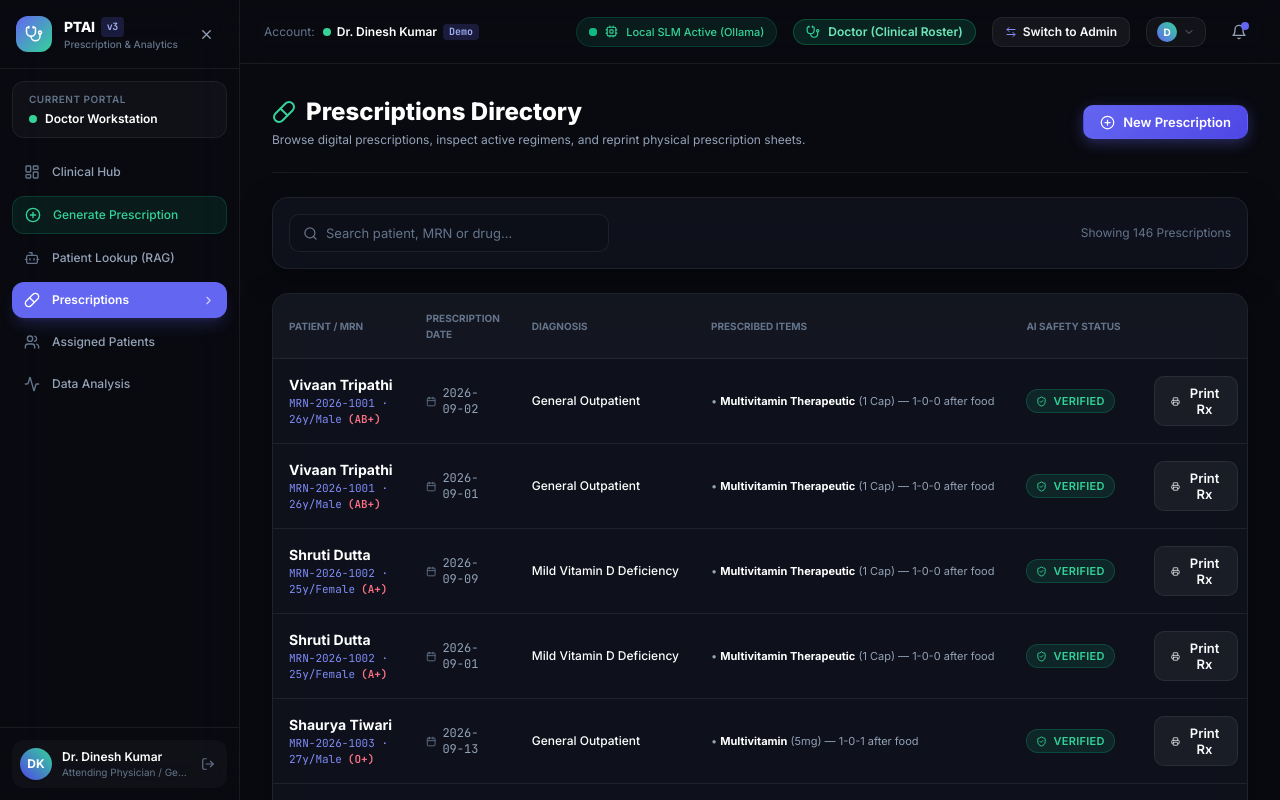
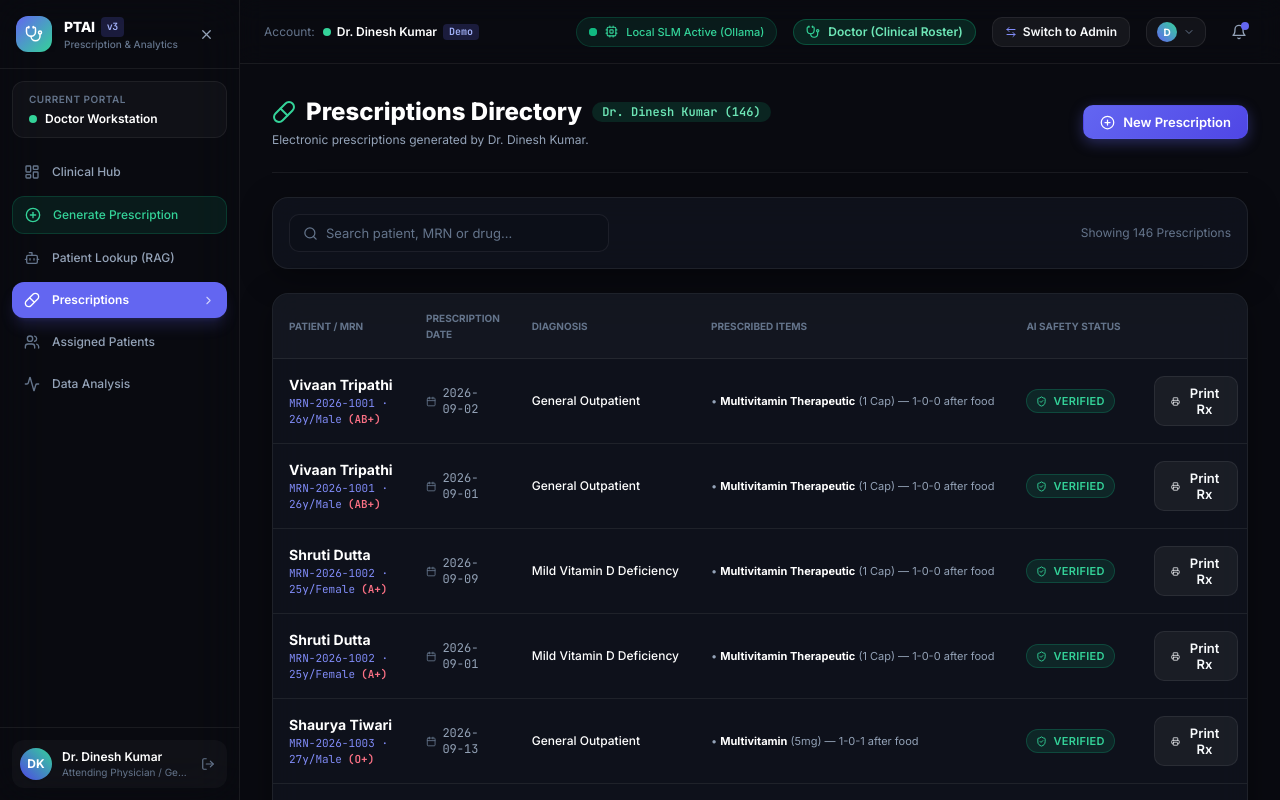
Before and after one commit to Athish2211/PTAIV3, a Next.js app in the folder frontend/: page /prescriptions in a window 1280 px wide. Shown: the top 800 px of the page. Built offline with nearby package versions, Linux system fonts and the light colour scheme.

Commit message:
Auto-commit: 2026-10-29 10:02:38

```diff
--- a/frontend/src/app/(app)/prescriptions/page.tsx
+++ b/frontend/src/app/(app)/prescriptions/page.tsx
@@ -37,9 +37,16 @@ export default function PrescriptionsListPage() {
           <h1 className="text-2xl font-extrabold text-white flex items-center gap-2.5">
             <Pill size={24} className="text-emerald-400" />
             <span>Prescriptions Directory</span>
+            {role === 'doctor' && (
+              <span className="text-xs px-2.5 py-0.5 rounded-full bg-emerald-500/15 text-emerald-300 font-mono font-semibold">
+                {currentUser?.name || 'Dr. Dinesh Kumar'} ({prescriptions.length})
+              </span>
+            )}
           </h1>
           <p className="text-xs text-[var(--text-secondary)] mt-1">
-            Browse digital prescriptions, inspect active regimens, and reprint physical prescription sheets.
+            {role === 'doctor'
+              ? `Electronic prescriptions generated by ${currentUser?.name || 'Doctor'}.`
+              : 'Browse all hospital-wide digital prescriptions and inspect active multi-agent anomaly flags.'}
           </p>
         </div>
 
```
